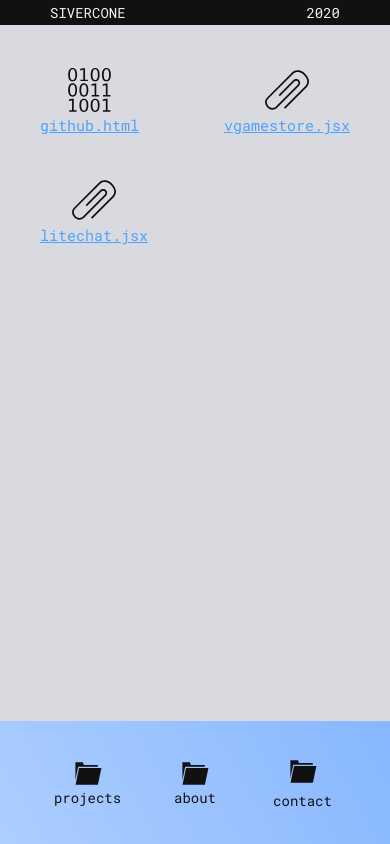
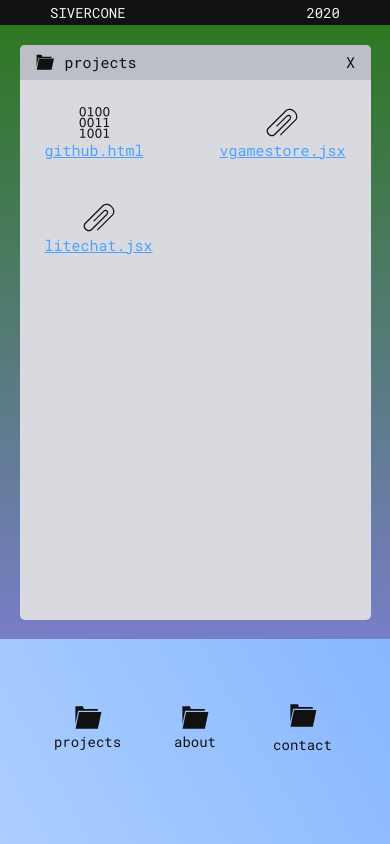
Before and after one commit to sivercone/cv, a React (Create React App) app: page / in a window 390 px wide. Both pictures are taken after a click on the element "projects". Built offline with nearby package versions, Linux system fonts and the light colour scheme.

Commit message:
update 1.2.3

```diff
--- a/src/scss/about.scss
+++ b/src/scss/about.scss
@@ -24,12 +24,12 @@
       position: static;
       width: 100%;
       height: 100%;
-      border-radius: 0;
       box-shadow: none;
       animation: none;
 
       &__content {
-         padding: 25px;
+         font-size: 16px;
+         padding: 0 25px;
       }
    }
 }
@@ -37,7 +37,7 @@
 @media (max-width: 385px) {
    .about {
       &__content {
-         font-size: 15px;
+         font-size: 13px;
       }
    }
 }
--- a/src/scss/index.scss
+++ b/src/scss/index.scss
@@ -11,7 +11,7 @@ body {
    overflow: hidden !important;
 
    color: #111;
-   background: linear-gradient(180deg, #63b44e, #9180ff);
+   background: linear-gradient(180deg, #2b771b, #9180ff);
 
    font-family: 'Roboto Mono', monospace;
    font-size: 15px;
--- a/src/scss/left.scss
+++ b/src/scss/left.scss
@@ -47,7 +47,7 @@
    .left {
       z-index: 100;
       width: 100%;
-      height: 15%;
+      height: 25%;
       background: linear-gradient(240deg, #87b7ff, #adceff);
 
       h1 {
@@ -57,7 +57,10 @@
       &__content {
          flex-direction: row;
          justify-content: space-between;
-         padding: 0 50px;
+         padding-left: 50px;
+         padding-right: 50px;
+         padding-bottom: 50px;
+         padding-top: 20px;
          height: 100%;
       }
 
@@ -105,7 +108,7 @@
 @media (max-width: 385px) {
    .left {
       &__content {
-         padding: 0 20px;
+         padding: 30px 20px;
          height: 100%;
       }
 
--- a/src/scss/projects.scss
+++ b/src/scss/projects.scss
@@ -18,7 +18,6 @@
       position: static;
       width: 100%;
       height: 100%;
-      border-radius: 0;
       box-shadow: none;
       animation: none;
    }
--- a/src/scss/right.scss
+++ b/src/scss/right.scss
@@ -81,8 +81,8 @@
 @media (max-width: 768px) {
    .right {
       width: 100%;
-      height: 85%;
-      padding: 0;
+      height: 75%;
+      padding: 5%;
 
       h1 {
          display: none;
@@ -91,18 +91,32 @@
 
    .folder {
       &__top {
-         display: none;
+         &__draggable {
+            display: none;
+         }
       }
 
       &__bottom {
          flex-wrap: wrap;
          justify-content: space-between;
          padding: 20px;
+
+         &__image {
+            height: 35px;
+         }
       }
    }
 }
 
-@media (max-width: 385px) {
+@media (max-width: 575px) {
+   .folder {
+      &__bottom {
+         padding: 5px;
+      }
+   }
+}
+
+@media (max-width: 330px) {
    .folder {
       &__bottom {
          flex-direction: column;
```
